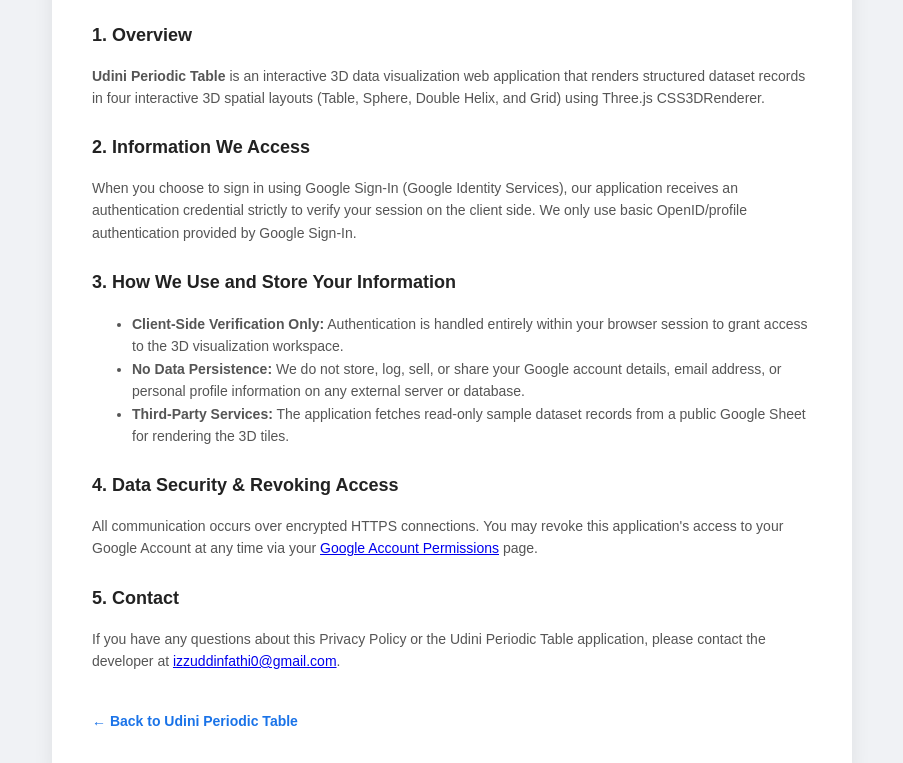
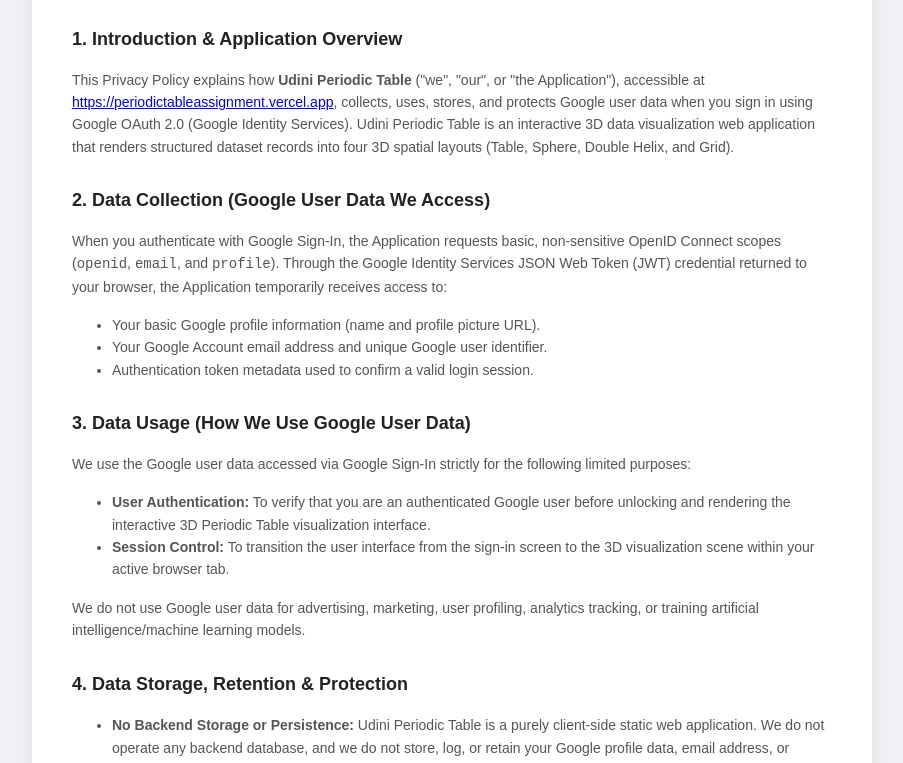
Before and after one commit to udini16/periodictable_assignment, a website: page public/privacy.html in a window 1280 px wide. Shown: the part 169-932 px from the top of the page, without its empty margins (188-1091 px from the left). Drawn offline with Linux system fonts and the light colour scheme.

Commit message:
docs: Expand privacy policy with detailed data collection, usage, and retention disclosures

```diff
--- a/public/privacy.html
+++ b/public/privacy.html
@@ -15,7 +15,7 @@
         line-height: 1.6;
       }
       .policy-card {
-        max-width: 720px;
+        max-width: 760px;
         margin: 0 auto;
         background: #ffffff;
         padding: 40px;
@@ -42,7 +42,7 @@
       }
       h2 {
         font-size: 18px;
-        margin-top: 24px;
+        margin-top: 28px;
         color: #222;
       }
       p, li {
@@ -68,40 +68,73 @@
         <img src="/logo.png" alt="Udini Periodic Table Logo" />
         <div>
           <h1>Privacy Policy</h1>
-          <p style="margin: 4px 0 0 0;">Udini Periodic Table &bull; Effective Date: November 2026</p>
+          <p style="margin: 4px 0 0 0;">Udini Periodic Table &bull; Last Updated: November 5, 2026</p>
         </div>
       </div>
 
-      <h2>1. Overview</h2>
+      <h2>1. Introduction &amp; Application Overview</h2>
       <p>
-        <strong>Udini Periodic Table</strong> is an interactive 3D data visualization web application that renders
-        structured dataset records in four interactive 3D spatial layouts (Table, Sphere, Double Helix, and Grid)
-        using Three.js CSS3DRenderer.
+        This Privacy Policy explains how <strong>Udini Periodic Table</strong> ("we", "our", or "the Application"),
+        accessible at <a href="https://periodictableassignment.vercel.app">https://periodictableassignment.vercel.app</a>,
+        collects, uses, stores, and protects Google user data when you sign in using Google OAuth 2.0 (Google Identity Services).
+        Udini Periodic Table is an interactive 3D data visualization web application that renders structured dataset records
+        into four 3D spatial layouts (Table, Sphere, Double Helix, and Grid).
       </p>
 
-      <h2>2. Information We Access</h2>
+      <h2>2. Data Collection (Google User Data We Access)</h2>
       <p>
-        When you choose to sign in using Google Sign-In (Google Identity Services), our application receives an
-        authentication credential strictly to verify your session on the client side. We only use basic OpenID/profile
-        authentication provided by Google Sign-In.
+        When you authenticate with Google Sign-In, the Application requests basic, non-sensitive OpenID Connect scopes
+        (<code>openid</code>, <code>email</code>, and <code>profile</code>). Through the Google Identity Services JSON Web Token (JWT)
+        credential returned to your browser, the Application temporarily receives access to:
+      </p>
+      <ul>
+        <li>Your basic Google profile information (name and profile picture URL).</li>
+        <li>Your Google Account email address and unique Google user identifier.</li>
+        <li>Authentication token metadata used to confirm a valid login session.</li>
+      </ul>
+
+      <h2>3. Data Usage (How We Use Google User Data)</h2>
+      <p>
+        We use the Google user data accessed via Google Sign-In strictly for the following limited purposes:
+      </p>
+      <ul>
+        <li><strong>User Authentication:</strong> To verify that you are an authenticated Google user before unlocking and rendering the interactive 3D Periodic Table visualization interface.</li>
+        <li><strong>Session Control:</strong> To transition the user interface from the sign-in screen to the 3D visualization scene within your active browser tab.</li>
+      </ul>
+      <p>
+        We do not use Google user data for advertising, marketing, user profiling, analytics tracking, or training artificial intelligence/machine learning models.
       </p>
 
-      <h2>3. How We Use and Store Your Information</h2>
+      <h2>4. Data Storage, Retention &amp; Protection</h2>
       <ul>
-        <li><strong>Client-Side Verification Only:</strong> Authentication is handled entirely within your browser session to grant access to the 3D visualization workspace.</li>
-        <li><strong>No Data Persistence:</strong> We do not store, log, sell, or share your Google account details, email address, or personal profile information on any external server or database.</li>
-        <li><strong>Third-Party Services:</strong> The application fetches read-only sample dataset records from a public Google Sheet for rendering the 3D tiles.</li>
+        <li><strong>No Backend Storage or Persistence:</strong> Udini Periodic Table is a purely client-side static web application. We do not operate any backend database, and we do not store, log, or retain your Google profile data, email address, or authentication tokens on any server.</li>
+        <li><strong>Ephemeral In-Memory Processing:</strong> The authentication response is processed transiently in your browser's memory and is immediately discarded when you refresh or close the browser tab.</li>
+        <li><strong>Security &amp; Encryption:</strong> All network traffic between your browser, Google Identity Services, and our hosting provider (Vercel) is encrypted in transit using industry-standard HTTPS / TLS protocols.</li>
       </ul>
 
-      <h2>4. Data Security &amp; Revoking Access</h2>
+      <h2>5. Data Sharing &amp; Disclosure to Third Parties</h2>
       <p>
-        All communication occurs over encrypted HTTPS connections. You may revoke this application's access to your
-        Google Account at any time via your <a href="https://myaccount.google.com/permissions" target="_blank" rel="noopener noreferrer">Google Account Permissions</a> page.
+        We do not sell, rent, trade, transfer, or disclose your Google user data or personal information to any third parties.
+        Google user data is never shared with external analytics providers, advertisers, or data brokers.
       </p>
 
-      <h2>5. Contact</h2>
+      <h2>6. Limited Use Compliance</h2>
       <p>
-        If you have any questions about this Privacy Policy or the Udini Periodic Table application, please contact the developer at
+        Udini Periodic Table's use and transfer of information received from Google APIs will adhere to the
+        <a href="https://developers.google.com/terms/api-services-user-data-policy" target="_blank" rel="noopener noreferrer">Google API Services User Data Policy</a>,
+        including the Limited Use requirements.
+      </p>
+
+      <h2>7. User Rights, Data Deletion &amp; Revoking Access</h2>
+      <p>
+        Because we do not store any personal or Google user data on external servers, there is no stored personal data to delete upon request.
+        You may revoke Udini Periodic Table's permission to access your Google Account at any time by visiting your
+        <a href="https://myaccount.google.com/permissions" target="_blank" rel="noopener noreferrer">Google Account Security &amp; Permissions page</a>.
+      </p>
+
+      <h2>8. Contact Information</h2>
+      <p>
+        If you have any questions, concerns, or requests regarding this Privacy Policy or our data practices, please contact the developer at:
         <a href="mailto:izzuddinfathi0@gmail.com">izzuddinfathi0@gmail.com</a>.
       </p>
 
```
